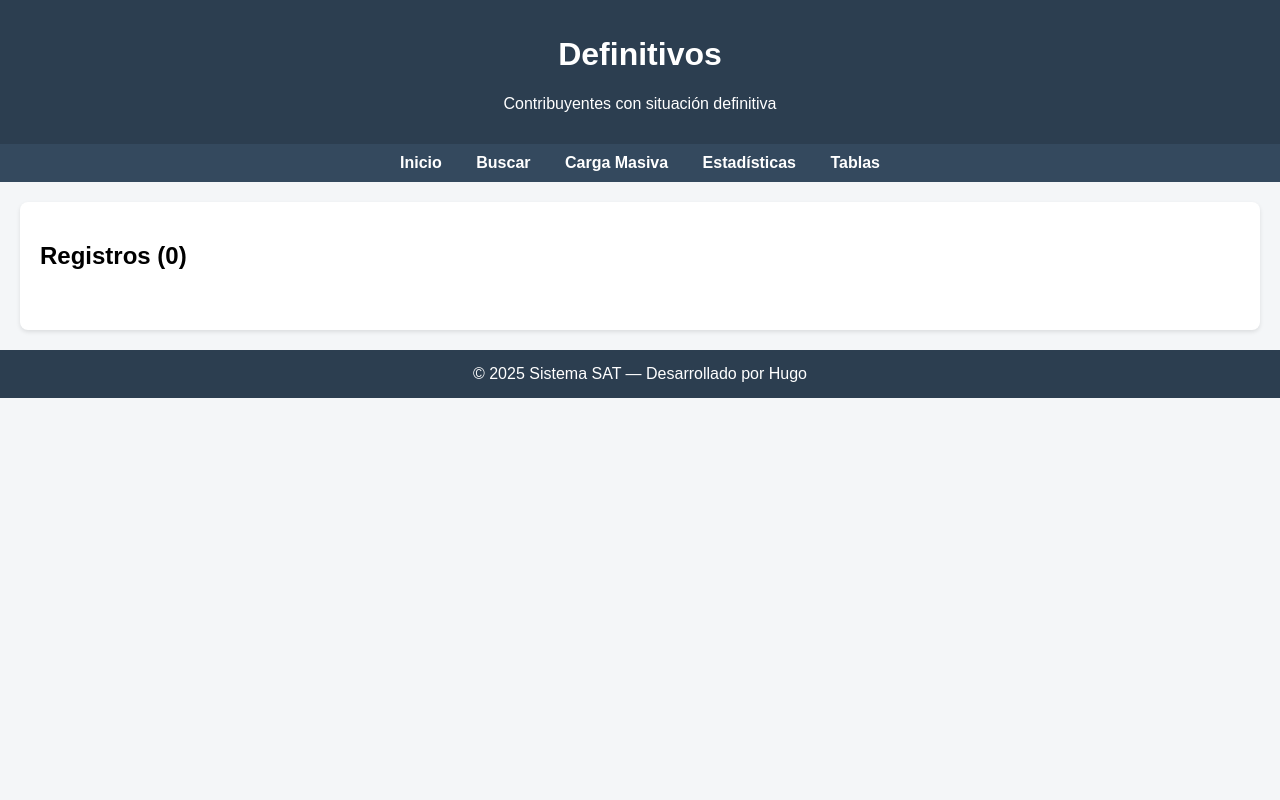
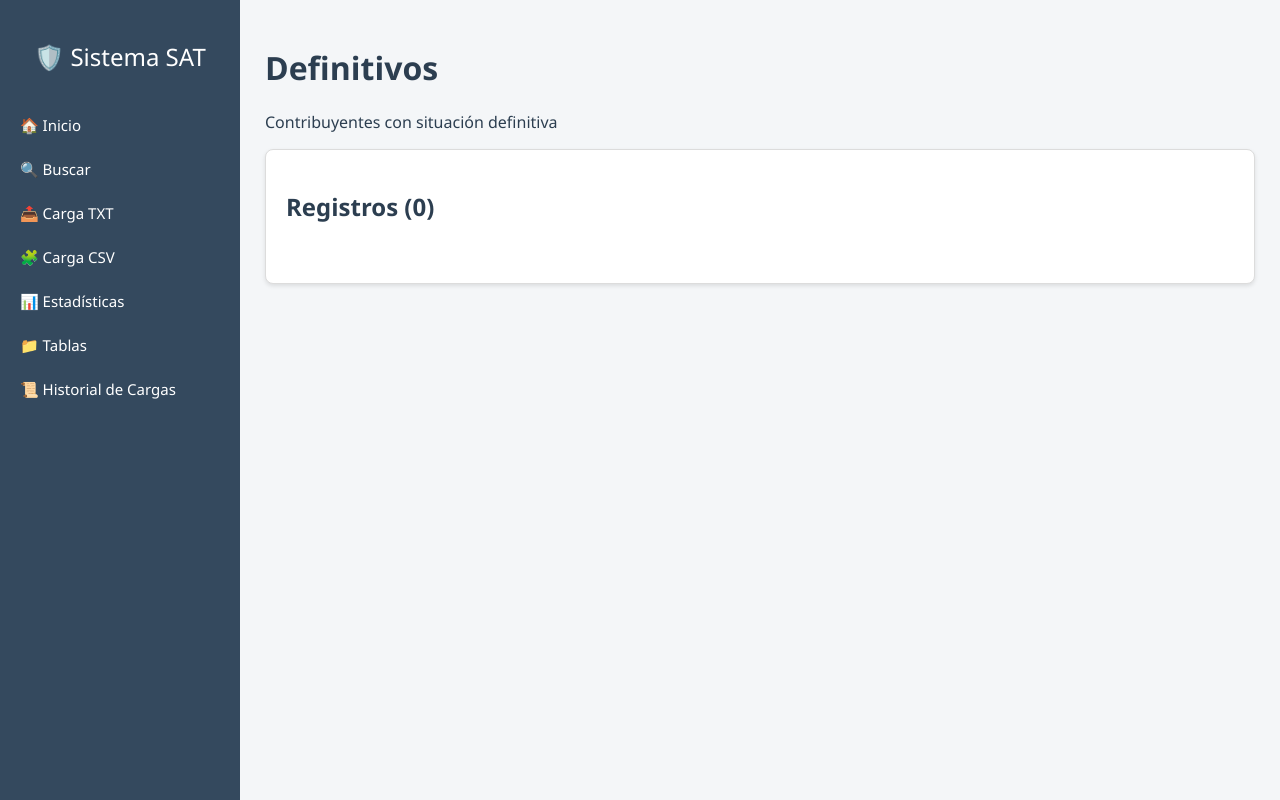
Before and after one commit to hagiordani/pandas, a Flask app: page /tabla/definitivos in a window 1280 px wide. Run offline with Flask 3, Linux system fonts and the light colour scheme; data that the repository does not hold is empty.

Commit message:
Update tabla_detalle.html

```diff
--- a/templates/tabla_detalle.html
+++ b/templates/tabla_detalle.html
@@ -1,40 +1,10 @@
-<!DOCTYPE html>
-<html lang="es">
-<head>
-  <meta charset="UTF-8">
-  <title>{{ tabla_info.nombre }} — Sistema SAT</title>
-  <meta name="viewport" content="width=device-width, initial-scale=1">
-  <style>
-    body { font-family: Arial; background: #f4f6f8; margin: 0; }
-    header, footer { background: #2c3e50; color: white; padding: 15px; text-align: center; }
-    nav { background: #34495e; padding: 10px; text-align: center; }
-    nav a { color: white; margin: 0 15px; text-decoration: none; font-weight: bold; }
-    main { padding: 20px; }
-    .box { background: white; padding: 20px; border-radius: 8px; box-shadow: 0 2px 4px rgba(0,0,0,0.1); }
-    table { width: 100%; border-collapse: collapse; margin-top: 20px; }
-    th, td { padding: 8px; border-bottom: 1px solid #ddd; }
-    th { background: #2c3e50; color: white; }
-    .pagination { margin-top: 20px; text-align: center; }
-    .pagination a { padding: 8px 12px; margin: 0 5px; background: #34495e; color: white; text-decoration: none; border-radius: 4px; }
-  </style>
-</head>
-<body>
+{% extends "base.html" %}
+{% block content %}
 
-<header>
 <h1>{{ tabla_info.nombre }}</h1>
 <p>{{ tabla_info.descripcion }}</p>
-</header>
 
-<nav>
-  <a href="/">Inicio</a>
-  <a href="/search">Buscar</a>
-  <a href="/carga_masiva">Carga Masiva</a>
-  <a href="/estadisticas">Estadísticas</a>
-  <a href="/tablas">Tablas</a>
-</nav>
-
-<main>
-  <div class="box">
+<div class="card">
   <h2>Registros ({{ total }})</h2>
 
   <table>
@@ -53,20 +23,15 @@
     {% endfor %}
   </table>
 
-    <div class="pagination">
+  <div style="margin-top:20px;">
     {% if page > 1 %}
-        <a href="?page={{ page - 1 }}">Anterior</a>
+      <a class="btn" href="?page={{ page - 1 }}">Anterior</a>
     {% endif %}
+
     {% if page < total_pages %}
-        <a href="?page={{ page + 1 }}">Siguiente</a>
+      <a class="btn" href="?page={{ page + 1 }}">Siguiente</a>
     {% endif %}
   </div>
 </div>
-</main>
 
-<footer>
-  &copy; {{ now.year }} Sistema SAT — Desarrollado por Hugo
-</footer>
-
-</body>
-</html>
+{% endblock %}
```
Lines whose indentation alone changed are shown as unchanged.
